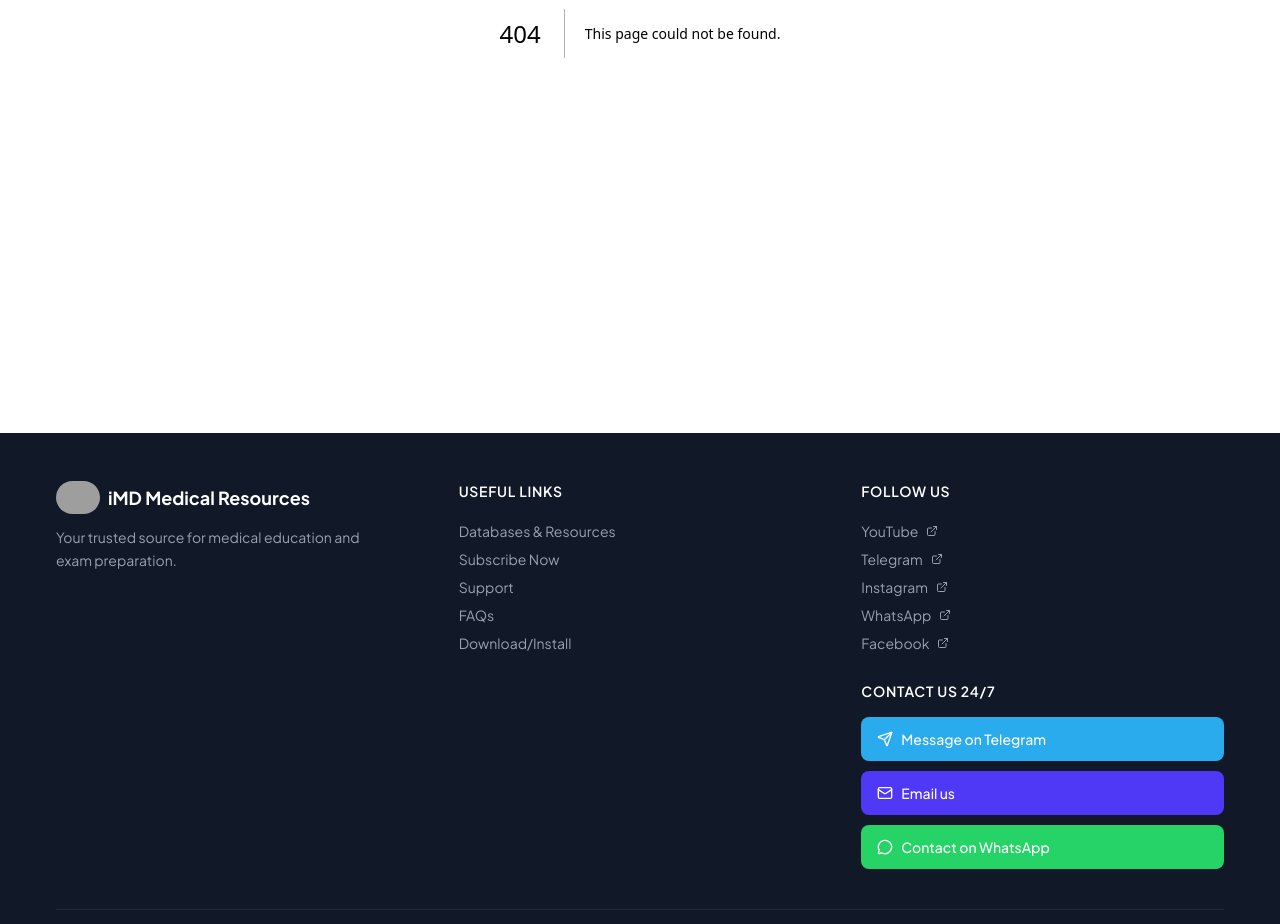
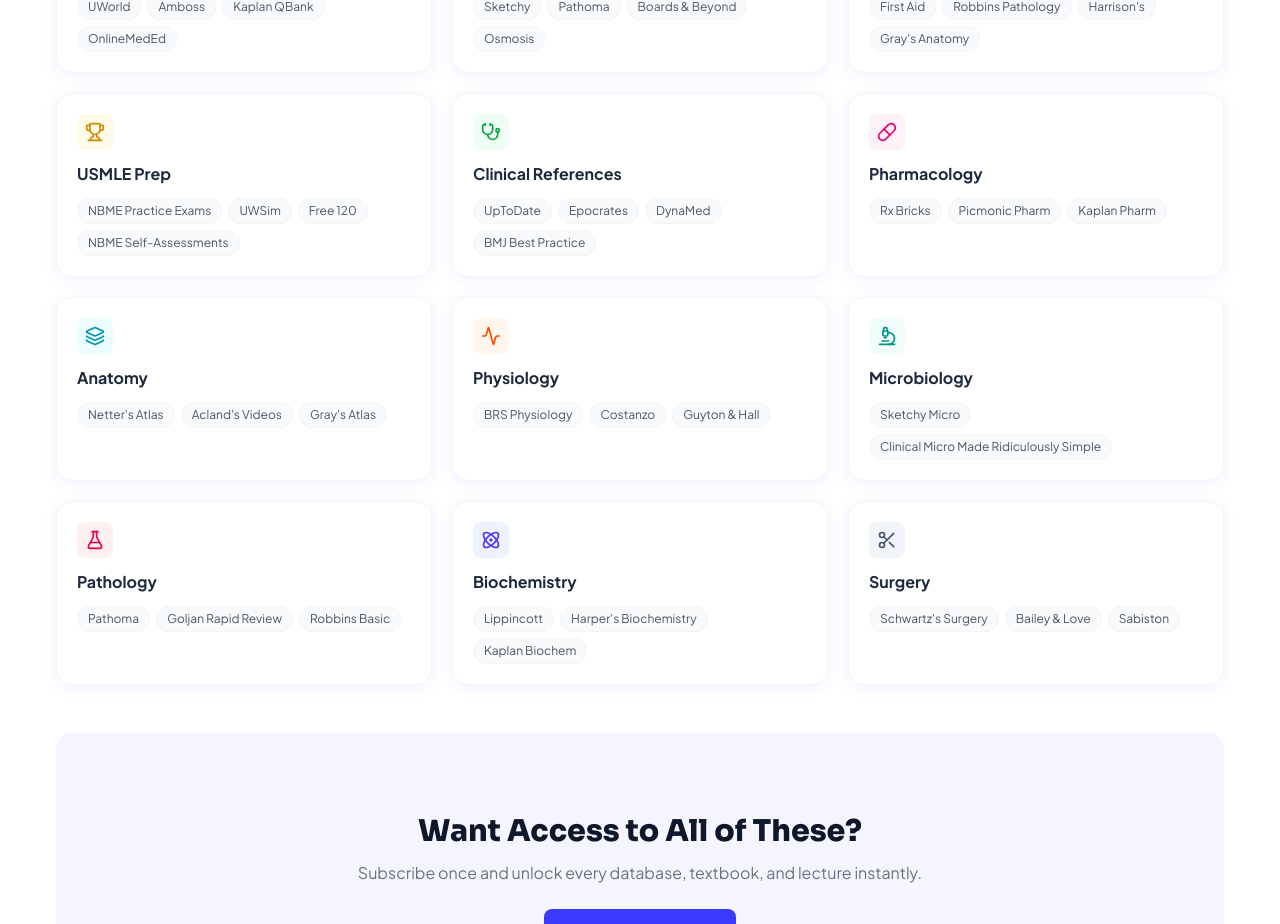
Before and after one commit to bobsite1122-boop/imd-clone, a Next.js app: page /databases in a window 1280 px wide. Before the commit this address had no page. Shown: the part 432-1356 px from the top of the page. Built offline with nearby package versions, Linux system fonts and the light colour scheme; grey boxes are pictures that could not be loaded.

Commit message:
Add databases page with 12 resource category cards.
Co-authored-by: Cursor <cursoragent@cursor.com>

```diff
--- /dev/null
+++ b/app/databases/page.tsx
@@ -0,0 +1,177 @@
+import type { Metadata } from 'next'
+import Link from 'next/link'
+import {
+  Target, Play, BookOpen, Trophy, Stethoscope, Pill,
+  Layers, Activity, Microscope, FlaskConical, Atom, Scissors,
+  ArrowRight,
+} from 'lucide-react'
+import type { LucideIcon } from 'lucide-react'
+
+export const metadata: Metadata = {
+  title: 'Databases & Resources | iMD Medical Resources',
+  description: 'Browse the full library of 45,000+ medical databases, QBanks, video lectures, textbooks, and references included in your iMD subscription.',
+}
+
+type Resource = {
+  category: string
+  icon: LucideIcon
+  iconBg: string
+  iconColor: string
+  items: string[]
+}
+
+const resources: Resource[] = [
+  {
+    category: 'QBanks',
+    icon: Target,
+    iconBg: 'bg-blue-50',
+    iconColor: 'text-blue-600',
+    items: ['UWorld', 'Amboss', 'Kaplan QBank', 'OnlineMedEd'],
+  },
+  {
+    category: 'Video Lectures',
+    icon: Play,
+    iconBg: 'bg-red-50',
+    iconColor: 'text-red-600',
+    items: ['Sketchy', 'Pathoma', 'Boards & Beyond', 'Osmosis'],
+  },
+  {
+    category: 'Textbooks',
+    icon: BookOpen,
+    iconBg: 'bg-purple-50',
+    iconColor: 'text-purple-600',
+    items: ["First Aid", 'Robbins Pathology', "Harrison's", "Gray's Anatomy"],
+  },
+  {
+    category: 'USMLE Prep',
+    icon: Trophy,
+    iconBg: 'bg-yellow-50',
+    iconColor: 'text-yellow-600',
+    items: ['NBME Practice Exams', 'UWSim', 'Free 120', 'NBME Self-Assessments'],
+  },
+  {
+    category: 'Clinical References',
+    icon: Stethoscope,
+    iconBg: 'bg-green-50',
+    iconColor: 'text-green-600',
+    items: ['UpToDate', 'Epocrates', 'DynaMed', 'BMJ Best Practice'],
+  },
+  {
+    category: 'Pharmacology',
+    icon: Pill,
+    iconBg: 'bg-pink-50',
+    iconColor: 'text-pink-600',
+    items: ['Rx Bricks', 'Picmonic Pharm', 'Kaplan Pharm'],
+  },
+  {
+    category: 'Anatomy',
+    icon: Layers,
+    iconBg: 'bg-cyan-50',
+    iconColor: 'text-cyan-600',
+    items: ["Netter's Atlas", "Acland's Videos", "Gray's Atlas"],
+  },
+  {
+    category: 'Physiology',
+    icon: Activity,
+    iconBg: 'bg-orange-50',
+    iconColor: 'text-orange-600',
+    items: ['BRS Physiology', 'Costanzo', 'Guyton & Hall'],
+  },
+  {
+    category: 'Microbiology',
+    icon: Microscope,
+    iconBg: 'bg-teal-50',
+    iconColor: 'text-teal-600',
+    items: ['Sketchy Micro', 'Clinical Micro Made Ridiculously Simple'],
+  },
+  {
+    category: 'Pathology',
+    icon: FlaskConical,
+    iconBg: 'bg-rose-50',
+    iconColor: 'text-rose-600',
+    items: ['Pathoma', 'Goljan Rapid Review', 'Robbins Basic'],
+  },
+  {
+    category: 'Biochemistry',
+    icon: Atom,
+    iconBg: 'bg-indigo-50',
+    iconColor: 'text-indigo-600',
+    items: ["Lippincott", "Harper's Biochemistry", 'Kaplan Biochem'],
+  },
+  {
+    category: 'Surgery',
+    icon: Scissors,
+    iconBg: 'bg-slate-100',
+    iconColor: 'text-slate-600',
+    items: ["Schwartz's Surgery", 'Bailey & Love', 'Sabiston'],
+  },
+]
+
+export default function DatabasesPage() {
+  return (
+    <>
+      {/* Page Header */}
+      <section className="bg-gradient-to-b from-blue-50 to-white py-16 text-center">
+        <div className="container-main">
+          <h1 className="font-display text-4xl font-black text-slate-900">
+            Databases &amp; Resources
+          </h1>
+          <p className="text-gray-500 text-lg mt-3">
+            Everything included in your subscription
+          </p>
+        </div>
+      </section>
+
+      {/* Cards */}
+      <div className="container-main py-12">
+        <div className="grid grid-cols-1 md:grid-cols-2 lg:grid-cols-3 gap-5">
+          {resources.map((resource) => (
+            <article
+              key={resource.category}
+              className="bg-white border border-gray-100 rounded-card p-5 shadow-card hover:shadow-card-hover transition-all"
+            >
+              {/* Icon */}
+              <div className={`${resource.iconBg} p-2 rounded-lg w-fit mb-3`}>
+                <resource.icon size={20} className={resource.iconColor} aria-hidden="true" />
+              </div>
+
+              {/* Category name */}
+              <h2 className="font-bold text-slate-800 text-base mb-3">
+                {resource.category}
+              </h2>
+
+              {/* Resource pills */}
+              <div className="flex flex-wrap gap-1.5">
+                {resource.items.map((item) => (
+                  <span
+                    key={item}
+                    className="bg-gray-50 text-gray-600 text-xs px-2.5 py-1 rounded-pill border border-gray-100"
+                  >
+                    {item}
+                  </span>
+                ))}
+              </div>
+            </article>
+          ))}
+        </div>
+
+        {/* Bottom CTA */}
+        <div className="text-center py-20 bg-brand/5 rounded-2xl mt-12 px-6">
+          <h2 className="font-display text-3xl font-black text-slate-900">
+            Want Access to All of These?
+          </h2>
+          <p className="text-gray-500 mt-3">
+            Subscribe once and unlock every database, textbook, and lecture instantly.
+          </p>
+          <Link
+            href="/#subscribenow"
+            className="btn-primary inline-flex items-center gap-2 mt-6 min-h-[44px]"
+          >
+            Subscribe Now
+            <ArrowRight size={18} aria-hidden="true" />
+          </Link>
+        </div>
+      </div>
+    </>
+  )
+}
```
